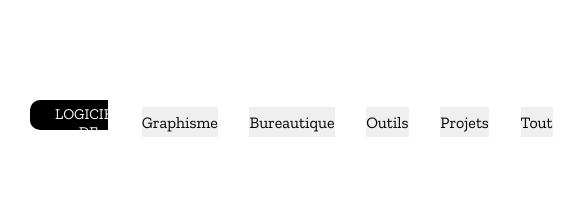
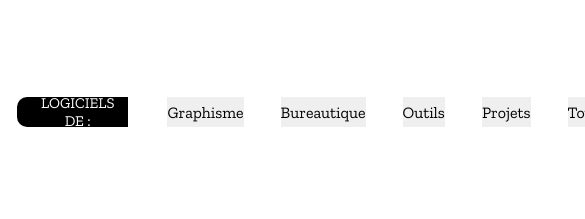
Before and after one commit to aanooouk/site, a plain HTML site: page index.html in a window 390 px wide. Shown: the part 2163-2382 px from the top of the page, 585 px wide, since content can reach past the window. Drawn offline with nearby package versions, Linux system fonts and the light colour scheme.

Commit message:
Merge Alex code et Anouk Code

```diff
--- a/design.css
+++ b/design.css
@@ -96,12 +96,11 @@ input {
 
 header {
 	justify-content: space-between;
+	margin: 0;
 	padding: 0;
 }
 
-nav {
-	margin-left: 25px;
-}
+
 
 .sous-header {
 	display: flex;
@@ -1300,9 +1299,15 @@ footer img {
 	}
 
 	.box {
-		width: 20%;
-		margin-left: 30px;
-		padding: 5px;
+		border-radius: 10px 0px 0px 10px;
+		background-color: black;
+		color: white;
+		align-items: center;
+	}
+
+	#myBtnContainer li {
+		margin-top: 0px;
+		margin-left: 17px;
 	}
 
 	button {
```
